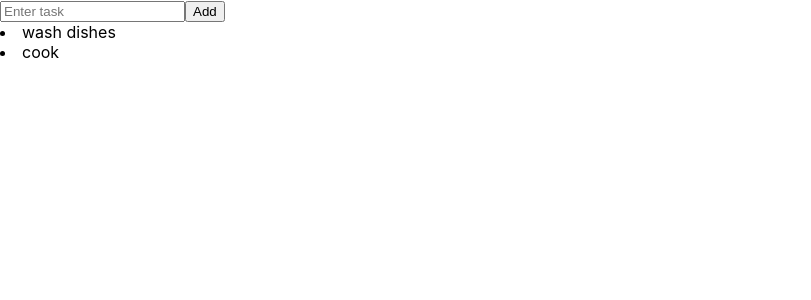
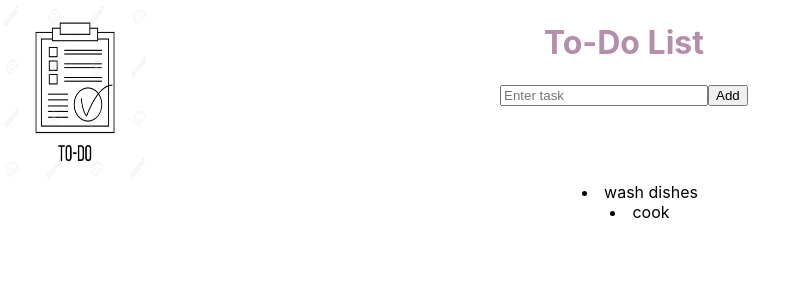
Before and after one commit to GSG-K3/To--do-app-react-R-K-, a React (Create React App) app in the folder todo-app/: page / in a window 1280 px wide. Shown: the top 300 px of the page, without its empty margins (0-811 px from the left). Built offline with nearby package versions, Linux system fonts and the light colour scheme.

Commit message:
simple design #9

```diff
--- a/todo-app/src/AddTodo.js
+++ b/todo-app/src/AddTodo.js
@@ -1,5 +1,5 @@
 import React, { Component } from 'react';
-
+import  './App.css';
 class AddTodo extends Component {
   state = { newTask: '' };
 
@@ -18,14 +18,21 @@ class AddTodo extends Component {
     // console.log(this.props);
     return (
       <div>
-        <form onSubmit={this.handleSubmit}>
-          <input
+
+        <form  className="container" onSubmit={this.handleSubmit}>
+
+        <img className="pic-todo" alt="Todo" src="logo2.jpg"/>
+        <div className="collect">
+        <h1 className=" title"> To-Do List</h1>
+
+          <input className="input-task"
             type="Text"
             placeholder="Enter task"
             onChange={this.handleChange}
             value={this.state.newTask}
           />
-          <input type="submit" value="Add" />
+          <input type="submit" value="Add"  className="Add-btn" />
+          </div>
         </form>
       </div>
     );
--- a/todo-app/src/App.css
+++ b/todo-app/src/App.css
@@ -1,3 +1,33 @@
+
+.input-task {
+  height: 15px;
+  width: 200px;
+  margin-bottom: 13px;
+}
+.collect{
+
+margin-left: 350px;
+}
+
+.container {
+  padding-top: 2px;
+ display: flex;
+
+}
+.pic-todo {
+  height: 180px;
+  width: 150px;
+ justify-items: start;
+  display: flex;
+
+
+}
+
+.title {
+color: rgb(180, 143, 171);
+
+
+}
 .App {
   text-align: center;
 }
--- a/todo-app/src/App.js
+++ b/todo-app/src/App.js
@@ -1,7 +1,7 @@
 import React, { Component } from 'react';
 import AddTodo from './AddTodo';
 import TodoList from './TodoList';
-
+import  './App.css';
 class App extends Component {
   state = {
     items:[
@@ -21,11 +21,16 @@ class App extends Component {
   //merge
   this.setState({items:newArray})
    }
+   removeItem = (item)=>{
+   }
   render() {
     return (
+
       <div className="App">
+
         <AddTodo addItem ={this.addItem} />
         <TodoList tasks={this.state.items} />
+
       </div>
     );
   }
--- a/todo-app/src/TodoList.js
+++ b/todo-app/src/TodoList.js
@@ -1,4 +1,5 @@
 import React, { Component } from 'react';
+import './App.css';
 
   function TodoList (props) {
 
```
Also changed, not shown: todo-app/public/logo2.jpg (added), todo-app/public/logotodo.jpg (added).
